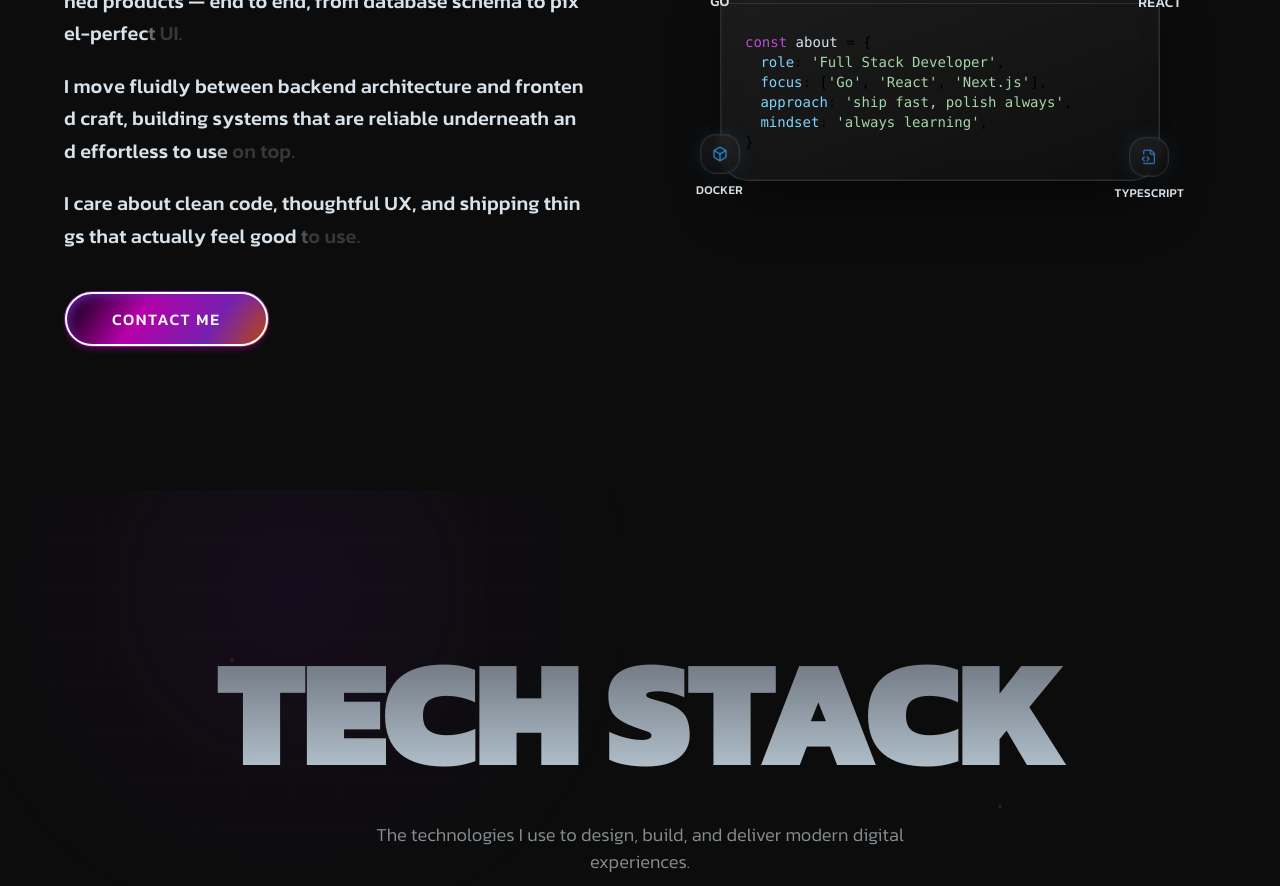
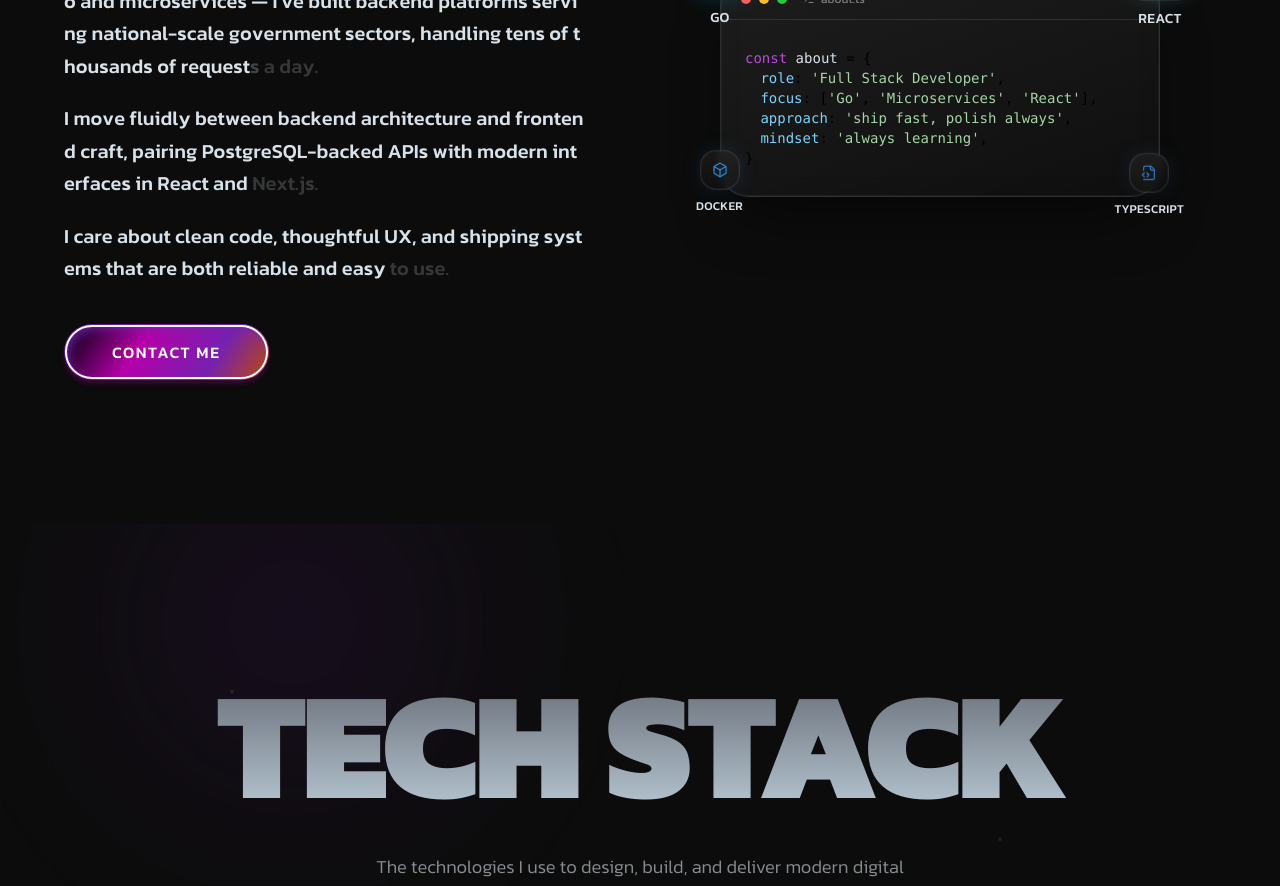
Before and after one commit to tonklasocute/tonkla-portfolio, a React (Vite) app: page / in a window 1280 px wide. Shown: the part 1900-2786 px from the top of the page. Built offline with nearby package versions, Linux system fonts and the light colour scheme.

Commit message:
feat: update AboutSection and DevPortrait with new specialization and tech stack; enhance Footer with contact details; revise HeroSection description; update projects and services data; expand tech categories and icons

```diff
--- a/src/components/AboutSection.tsx
+++ b/src/components/AboutSection.tsx
@@ -7,15 +7,15 @@ import ContactButton from './ContactButton'
 import TechBadge from './TechBadge'
 
 const ABOUT_PARAGRAPHS = [
-  "I'm a Full Stack Developer who turns ideas into fast, polished products — end to end, from database schema to pixel-perfect UI.",
-  'I move fluidly between backend architecture and frontend craft, building systems that are reliable underneath and effortless to use on top.',
-  'I care about clean code, thoughtful UX, and shipping things that actually feel good to use.',
+  "I'm a Full Stack Developer with a deep specialization in Go and microservices — I've built backend platforms serving national-scale government sectors, handling tens of thousands of requests a day.",
+  'I move fluidly between backend architecture and frontend craft, pairing PostgreSQL-backed APIs with modern interfaces in React and Next.js.',
+  'I care about clean code, thoughtful UX, and shipping systems that are both reliable and easy to use.',
 ]
 
 const PROFILE_LINES: { indent: number; content: ReactNode }[] = [
   { indent: 0, content: <><span style={{ color: '#BB4CDB' }}>const</span> <span style={{ color: '#D7E2EA' }}>about</span> = {'{'}</> },
   { indent: 1, content: <><span style={{ color: '#7DD3FC' }}>role</span>: <span style={{ color: '#A5D6A7' }}>'Full Stack Developer'</span>,</> },
-  { indent: 1, content: <><span style={{ color: '#7DD3FC' }}>focus</span>: [<span style={{ color: '#A5D6A7' }}>'Go'</span>, <span style={{ color: '#A5D6A7' }}>'React'</span>, <span style={{ color: '#A5D6A7' }}>'Next.js'</span>],</> },
+  { indent: 1, content: <><span style={{ color: '#7DD3FC' }}>focus</span>: [<span style={{ color: '#A5D6A7' }}>'Go'</span>, <span style={{ color: '#A5D6A7' }}>'Microservices'</span>, <span style={{ color: '#A5D6A7' }}>'React'</span>],</> },
   { indent: 1, content: <><span style={{ color: '#7DD3FC' }}>approach</span>: <span style={{ color: '#A5D6A7' }}>'ship fast, polish always'</span>,</> },
   { indent: 1, content: <><span style={{ color: '#7DD3FC' }}>mindset</span>: <span style={{ color: '#A5D6A7' }}>'always learning'</span>,</> },
   { indent: 0, content: <>{'}'}</> },
--- a/src/components/DevPortrait.tsx
+++ b/src/components/DevPortrait.tsx
@@ -6,7 +6,7 @@ const CODE_LINES: { indent: number; content: ReactNode }[] = [
   { indent: 0, content: <><span style={{ color: '#BB4CDB' }}>const</span> <span style={{ color: '#D7E2EA' }}>developer</span> = {'{'}</> },
   { indent: 1, content: <><span style={{ color: '#7DD3FC' }}>name</span>: <span style={{ color: '#A5D6A7' }}>'Tonkla'</span>,</> },
   { indent: 1, content: <><span style={{ color: '#7DD3FC' }}>role</span>: <span style={{ color: '#A5D6A7' }}>'Full Stack Developer'</span>,</> },
-  { indent: 1, content: <><span style={{ color: '#7DD3FC' }}>stack</span>: [<span style={{ color: '#A5D6A7' }}>'Go'</span>, <span style={{ color: '#A5D6A7' }}>'React'</span>, <span style={{ color: '#A5D6A7' }}>'Next.js'</span>],</> },
+  { indent: 1, content: <><span style={{ color: '#7DD3FC' }}>stack</span>: [<span style={{ color: '#A5D6A7' }}>'Go'</span>, <span style={{ color: '#A5D6A7' }}>'Microservices'</span>, <span style={{ color: '#A5D6A7' }}>'React'</span>],</> },
   { indent: 1, content: <><span style={{ color: '#7DD3FC' }}>shipping</span>: <span style={{ color: '#FDBA74' }}>true</span>,</> },
   { indent: 0, content: <>{'}'}</> },
 ]
--- a/src/components/Footer.tsx
+++ b/src/components/Footer.tsx
@@ -1,11 +1,11 @@
-import { Mail, Github, Linkedin } from 'lucide-react'
+import { Mail, Github, Phone } from 'lucide-react'
 import FadeIn from './FadeIn'
 import ContactButton from './ContactButton'
 
 const LINKS = [
-  { label: 'Email', href: 'mailto:hello@tonkla.dev', icon: Mail },
-  { label: 'GitHub', href: 'https://github.com/tonkla', icon: Github },
-  { label: 'LinkedIn', href: 'https://linkedin.com/in/tonkla', icon: Linkedin },
+  { label: 'Email', href: 'mailto:khomkrit.d@outlook.com', icon: Mail },
+  { label: 'GitHub', href: 'https://github.com/tonklasocute', icon: Github },
+  { label: 'Phone', href: 'tel:+66631409356', icon: Phone },
 ]
 
 export default function Footer() {
@@ -35,6 +35,9 @@ export default function Footer() {
           </span>
           <span className="text-[#D7E2EA]/50 font-light uppercase tracking-widest text-xs sm:text-sm">
             Creative Full Stack Developer
+          </span>
+          <span className="text-[#D7E2EA]/30 font-light text-[10px] sm:text-xs mt-1">
+            Khomkrit Daengnuan · Bangkok, Thailand
           </span>
         </div>
       </FadeIn>
--- a/src/components/HeroSection.tsx
+++ b/src/components/HeroSection.tsx
@@ -57,9 +57,9 @@ export default function HeroSection() {
             className="text-[#D7E2EA] font-light uppercase tracking-wide leading-snug max-w-[160px] sm:max-w-[220px] md:max-w-[280px]"
             style={{ fontSize: 'clamp(0.75rem, 1.4vw, 1.5rem)' }}
           >
-            creative full stack developer specializing in go, react,
-            next.js, typescript, ai applications, and interactive web
-            experiences
+            creative full stack developer specializing in go,
+            microservices, postgresql, react, and next.js — building
+            scalable systems for national-scale platforms
           </p>
         </FadeIn>
         <FadeIn delay={0.5} y={20}>
--- a/src/data/projects.ts
+++ b/src/data/projects.ts
@@ -1,23 +1,23 @@
 export const PROJECTS = [
   {
     number: '01',
-    category: 'Full Stack Platform',
-    name: 'Restaurant Management System',
-    tech: ['Go', 'React', 'PostgreSQL', 'Docker'],
+    category: 'Tourism & Guide Registry',
+    name: 'E-Service Platform',
+    tech: ['Go', 'Gin', 'GORM', 'PostgreSQL'],
     accent: '#00ADD8',
   },
   {
     number: '02',
-    category: 'Full Stack App',
-    name: 'Travel Planner',
-    tech: ['Next.js', 'Go', 'Google Maps'],
-    accent: '#61DAFB',
+    category: 'Government Platform',
+    name: 'Controlled Energy Production System',
+    tech: ['Go', 'PostgreSQL', 'REST API'],
+    accent: '#F59E0B',
   },
   {
     number: '03',
-    category: 'Internal Tool',
-    name: 'Translation Management System',
-    tech: ['Go', 'React', 'Tailwind'],
-    accent: '#38BDF8',
+    category: 'Enterprise Workflow',
+    name: 'K2 Business Workflow Platform',
+    tech: ['K2', 'SQL', 'Workflow Automation'],
+    accent: '#7C3AED',
   },
 ]
--- a/src/data/services.ts
+++ b/src/data/services.ts
@@ -15,7 +15,7 @@ export const SERVICES = [
     number: '03',
     name: 'System Architecture',
     description:
-      'Designing maintainable backend systems with clean architecture.',
+      'Designing maintainable microservices and backend systems with clean architecture.',
   },
   {
     number: '04',
--- a/src/data/techIcons.tsx
+++ b/src/data/techIcons.tsx
@@ -20,6 +20,10 @@ import {
   Feather,
   Boxes,
   Image,
+  Hexagon,
+  Shield,
+  Workflow,
+  RefreshCw,
   type LucideIcon,
 } from 'lucide-react'
 
@@ -53,4 +57,8 @@ export const TECH_ICONS: Record<string, TechMeta> = {
   GORM: { icon: Boxes, color: '#7C3AED' },
   MySQL: { icon: Database, color: '#00758F' },
   Photoshop: { icon: Image, color: '#31A8FF' },
+  'Node.js': { icon: Hexagon, color: '#339933' },
+  NestJS: { icon: Shield, color: '#E0234E' },
+  Microservices: { icon: Workflow, color: '#00ADD8' },
+  'CI/CD': { icon: RefreshCw, color: '#22C55E' },
 }
--- a/src/data/techStackCategories.ts
+++ b/src/data/techStackCategories.ts
@@ -5,7 +5,7 @@ export const TECH_CATEGORIES = [
   },
   {
     title: 'Backend',
-    items: ['Go', 'Gin', 'GORM', 'REST API'],
+    items: ['Go', 'Gin', 'GORM', 'Node.js', 'NestJS', 'Microservices', 'REST API'],
   },
   {
     title: 'Database',
@@ -13,7 +13,7 @@ export const TECH_CATEGORIES = [
   },
   {
     title: 'DevOps',
-    items: ['Docker', 'Git', 'GitHub', 'Linux', 'Vercel'],
+    items: ['Docker', 'Git', 'GitHub', 'CI/CD', 'Linux', 'Vercel'],
   },
   {
     title: 'Design',
```
